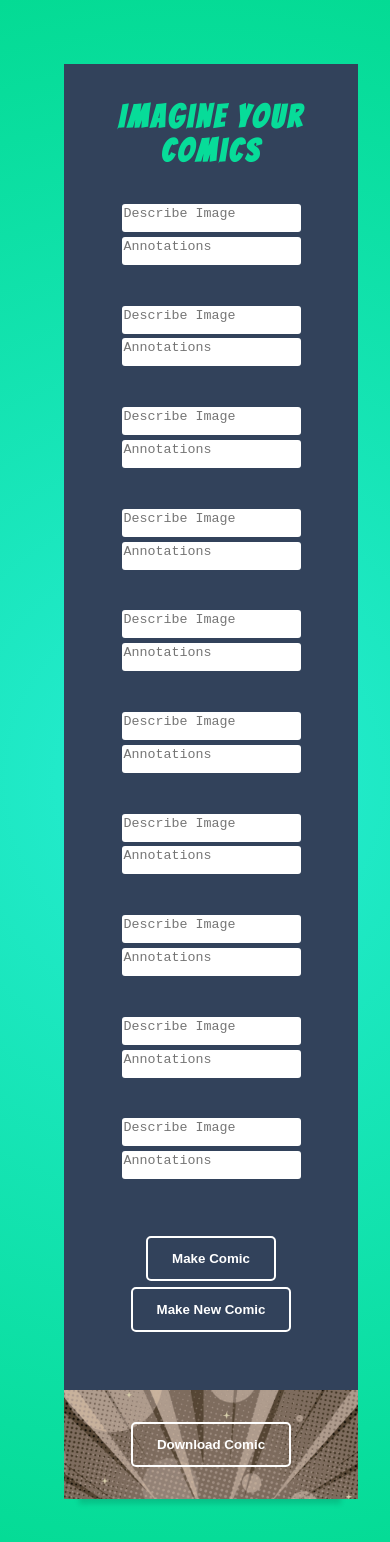
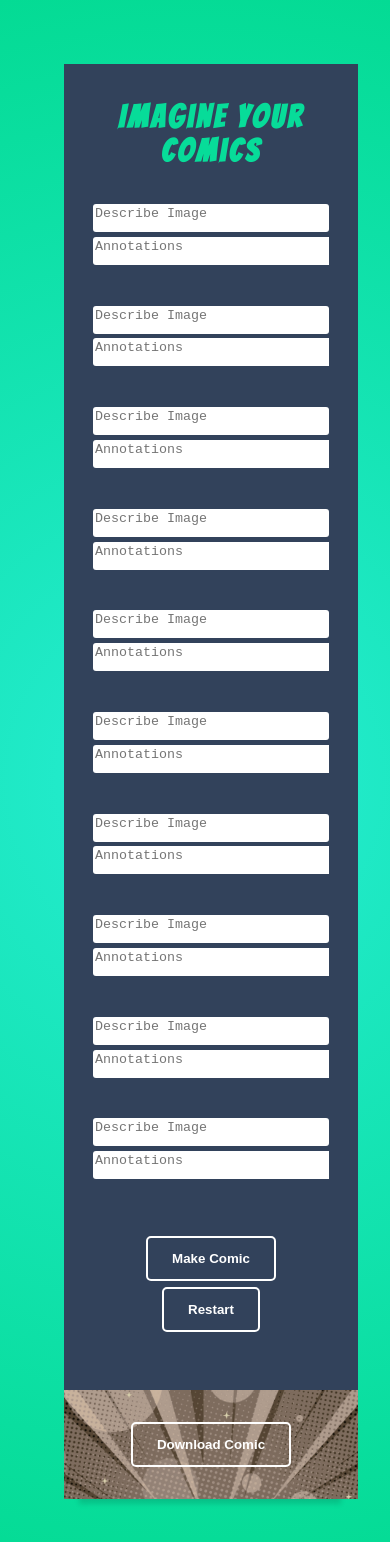
Before and after one commit to amankp77/dashtoon-assingment, a React (Create React App) app: page / in a window 390 px wide. Shown: the top 1542 px of the page. Built offline with nearby package versions, Linux system fonts and the light colour scheme.

Commit message:
made download accessible on all the devices

```diff
--- a/src/App.css
+++ b/src/App.css
@@ -10,8 +10,9 @@ body {
 /* For Annotations in comic style */
 .box{
   margin:25px;
-  width:60px;
+  width:fit-content;
   height:40px;
+  padding: 5px;
   background:#ddd;
   border: solid black;
   border-color: black;
@@ -50,7 +51,6 @@ body {
   position: relative;
 }
 .annotation{
-
   font-family: 'Bangers', cursive;
 }
 /* end */
@@ -184,7 +184,7 @@ label{
 ;
   justify-content: space-between;
   margin-top: 1rem;
-  width: 90%;
+  width: 70%;
 }
 
 button{
@@ -224,6 +224,24 @@ label {
       flex-direction: column;
   }
 
+  .panel-text{
+    margin: 0;
+  }
+  .panel-inputs{
+    width: 100%;
+  }
+
+  .Annotation-text{
+    overflow: hidden;
+  }
+
+  textarea{
+    width: 100%;
+  }
+  .panel-inputs > *{
+    width: 100%;
+  }
+
   /* img{
     width: 25rem;
   } */
@@ -253,5 +271,11 @@ label {
     flex-direction: column;
     align-items: center;
 }
+  .panel-inputs{
+    width: 90% ;
+  }
+  .panel-inputs > *{
+    width: 100%;
+  }
 
 }
--- a/src/App.js
+++ b/src/App.js
@@ -30,19 +30,22 @@ function App() {
 
 
     const image = document.querySelector('.hero');
-    console.log(image)
+
     ctx.drawImage(image, 0, 0, canvas.width, canvas.height);
 
     comicPanels.forEach((panel, index) => {
 
-
+      const leftPanel = document.querySelector('.left');
+      const rect = leftPanel.getBoundingClientRect();
       const img = panel.querySelector("img");
       if(!img){
         return;
       }
+
       const annotationBox = panel.querySelector(".box1");
-      const imgX = panel.offsetLeft - 561;
-      const imgY = panel.offsetTop;
+      const imgX = panel.offsetLeft -  (window.screen.width<800?0:rect.width ) - 64;
+      const imgY = panel.offsetTop - (window.screen.width<800?rect.height:0);
+      console.log(index,rect.width,rect.height,imgX,imgY,panel.offsetTop,panel.offsetLeft)
       const imgWidth = img.width;
       const imgHeight = img.height;
 
@@ -51,14 +54,12 @@ function App() {
       ctx.drawImage(img, imgX, imgY, imgWidth, imgHeight);
 
       // Draw the annotation box onto the canvas
-      console.log(annotationBox)
+
       if (annotationBox) {
         const annotation = annotationBox.querySelector(".annotation").innerText;
         const boxX = imgX + 20;
         const boxY = imgY + annotationBox.offsetTop;
-        const boxWidth = annotationBox.offsetWidth;
-        const boxHeight = annotationBox.offsetHeight;
-        console.log(boxY,boxX,boxWidth,boxHeight);
+
         ctx.fillStyle = "white"; // Set the background color of the annotation box
         ctx.fillRect(boxX, boxY, 200, 30);
 
@@ -193,7 +194,7 @@ function App() {
                 {loading ? "Generating..." : "Make Comic"}
               </button>
               <button type="button" onClick={handleGenerateAnotherComic}>
-                Make New Comic
+                Restart
               </button>
             </div>
           </form>
@@ -214,7 +215,7 @@ function App() {
                     ) : (
                       <div></div>
                     )}
-                    {panel.annotation !==
+                    {panel.annotation!=="" && panel.annotation !==
                     "Write some text instead of generating an image." ? (
                       <div className="box box1">
                         <div className="annotation">{panel.annotation}</div>
```
